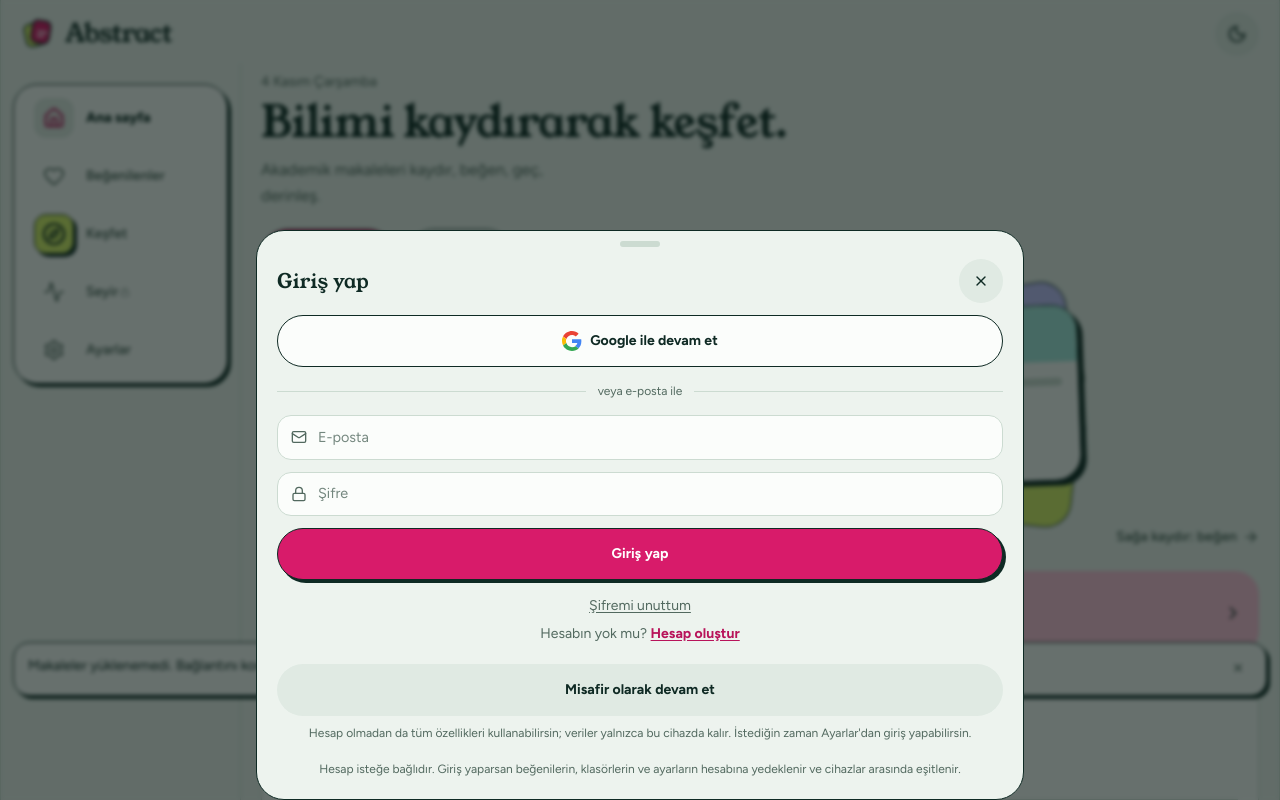
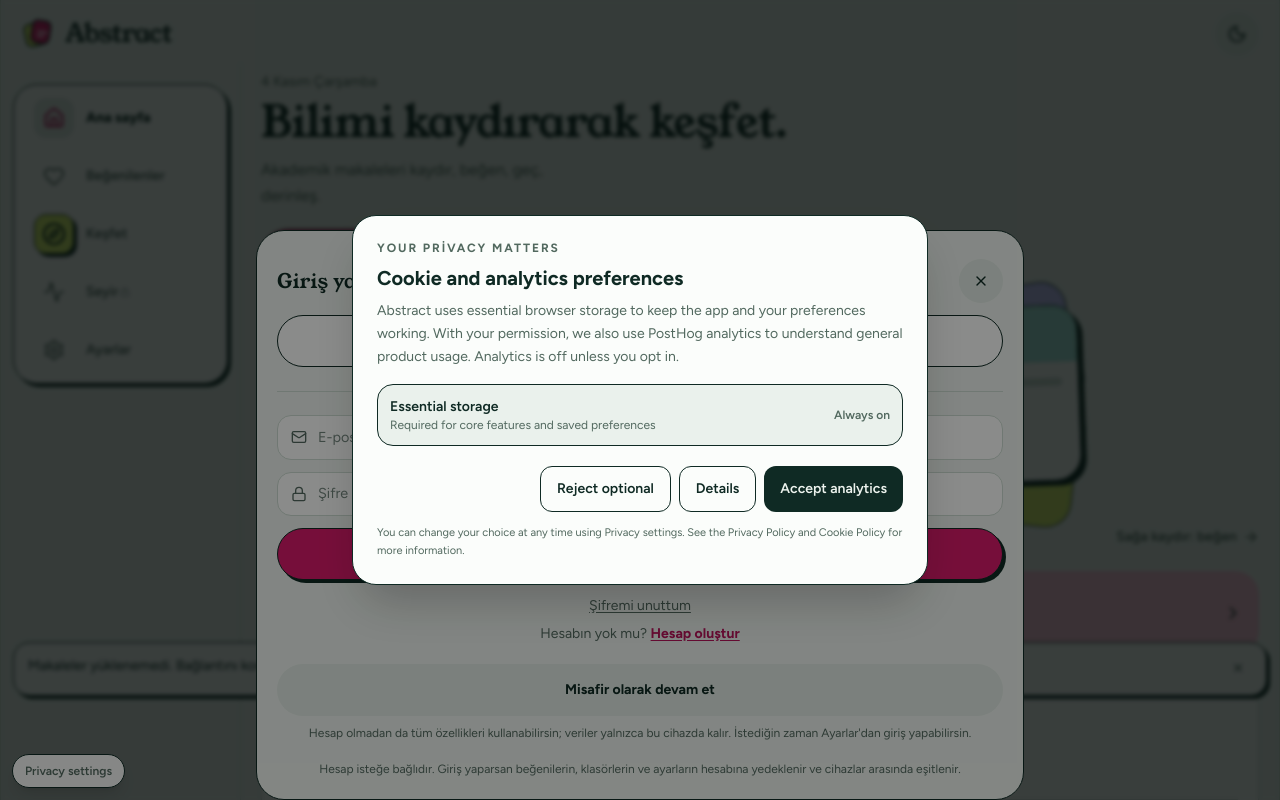
Before and after one commit to Bivist/yeni-abstractk, a React (Vite) app: page / in a window 1280 px wide. Built offline with nearby package versions, Linux system fonts and the light colour scheme; no server answers.

Commit message:
Mount privacy consent controls

```diff
--- a/src/App.tsx
+++ b/src/App.tsx
@@ -13,6 +13,7 @@ import { authEnabled } from './lib/supabase';
 import { pullCloud, pushCloud, mergeSnapshots, type UserSnapshot } from './utils/cloudSync';
 import { signOutUser, updateDisplayName, uploadAvatar, removeAvatar } from './utils/auth';
 import { trackEvent } from './utils/analytics';
+import { CookieConsent } from './components/CookieConsent';
 
 import { IntroSplash } from './components/IntroSplash';
 import { TopBar } from './components/TopBar';
@@ -940,6 +941,8 @@ export default function App() {
         </div>
       )}
 
+      <CookieConsent />
+
       {/* Duyarlı gezinme */}
       <BottomNav currentTab={currentTab} onSelectTab={setCurrentTab} langDict={langDict} likesCount={likedPapers.length} desktop={desktopMode} />
       </div>
```
